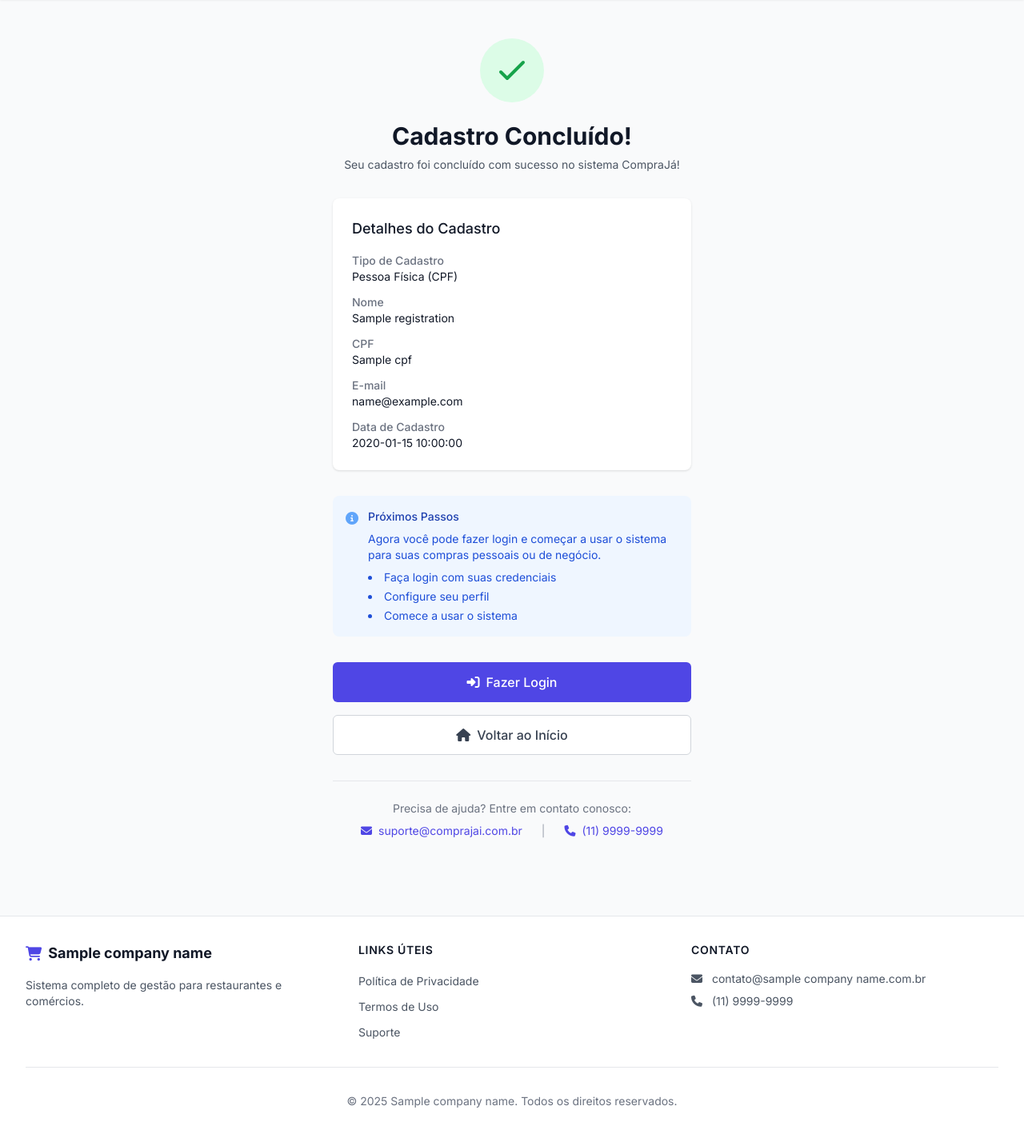
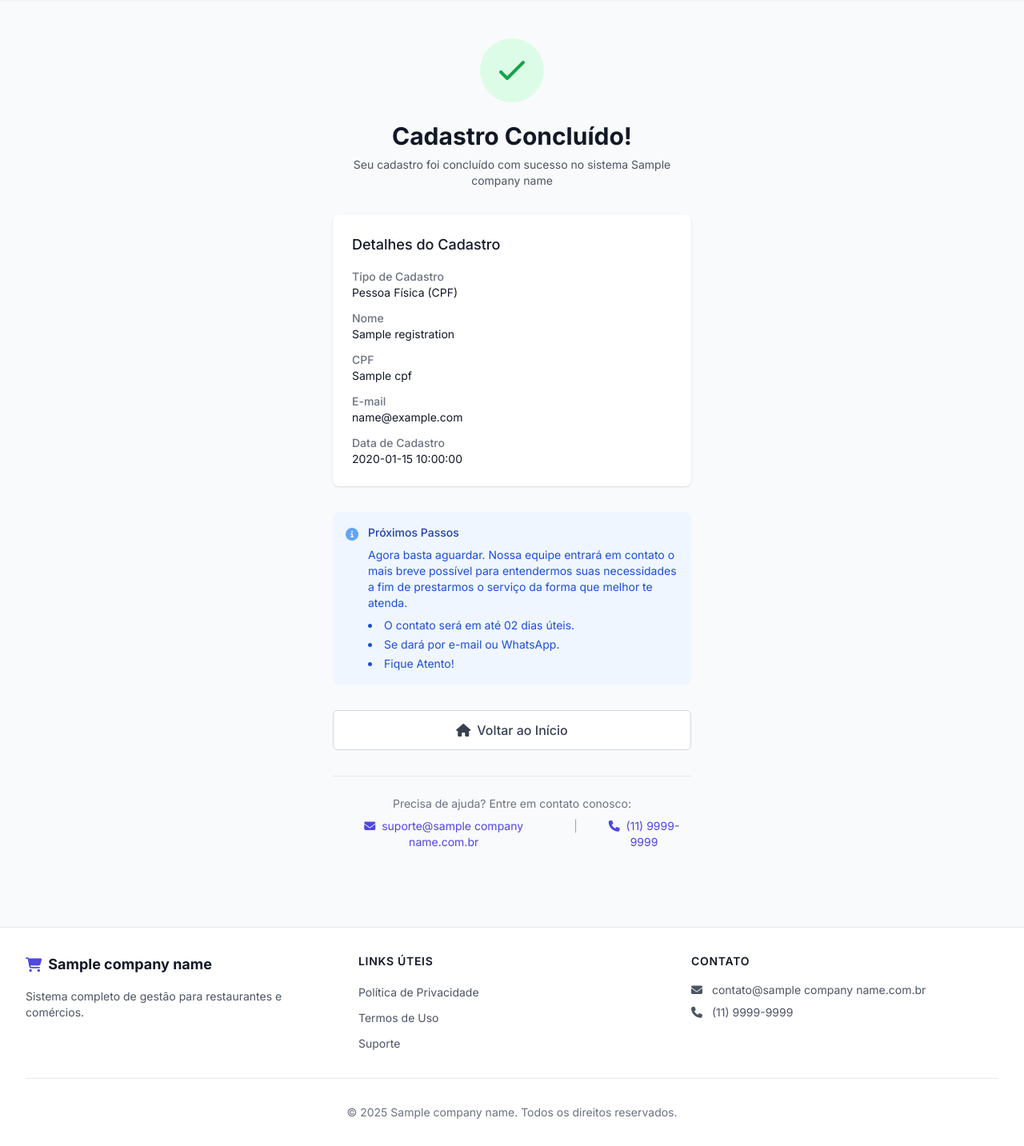
Before and after one commit to halisson-gomides/restaurant-crm, a FastAPI app: template templates/registration/success.html in a window 1280 px wide. Shown: the part 65-1498 px from the top of the page at 80% size. Before the commit the page ends 1450 px from the top, so only its background shows below. Run offline with FastAPI, Linux system fonts and the light colour scheme; the template is opened without the code that fills it: most values are stand-ins (such as "Sample title", 1, 10 or a date in 2020); some libraries are stand-ins or nearby versions.

Commit message:
success registration

```diff
--- a/static/js/stage2.js
+++ b/static/js/stage2.js
@@ -325,6 +325,7 @@
                 } else {
                     // Show error message
                     $(`#${type.toLowerCase()}-validation`).html(`<div class="text-red-600 text-sm mt-1">✗ ${data.message}</div>`);
+                    // $(`#${type.toLowerCase()}`).focus();
                 }
             },
             error: function(xhr, status, error) {
@@ -687,28 +688,54 @@
                     if (response.success) {
                         // Registration completed successfully
                         showSuccessToast('Cadastro realizado com sucesso!');
+                        // Redirect to dedicated success page
+                        window.location.href = `/registration/success/${registrationType}/${response.registration_id}`;
 
                         // Display success message in the form container
-                        const successHtml = `
-                            <div class="mt-8 bg-green-50 border border-green-200 rounded-lg p-8 text-center">
-                                <div class="flex justify-center mb-4">
-                                    <div class="w-16 h-16 bg-green-100 rounded-full flex items-center justify-center">
-                                        <i class="fas fa-check text-green-600 text-2xl"></i>
-                                    </div>
-                                </div>
-                                <h2 class="text-2xl font-bold text-green-800 mb-2">Cadastro Realizado com Sucesso!</h2>
-                                <p class="text-green-700 mb-4">Obrigado por se cadastrar! Em breve entraremos em contato!</p>
-                                <p class="text-sm text-green-600">Você será redirecionado em breve...</p>
-                            </div>
-                        `;
+                        // const successHtml = `
+                        //     <div class="mt-8 bg-green-50 border border-green-200 rounded-lg p-8 text-center">
+                        //         <div class="flex justify-center mb-4">
+                        //             <div class="w-16 h-16 bg-green-100 rounded-full flex items-center justify-center">
+                        //                 <i class="fas fa-check text-green-600 text-2xl"></i>
+                        //             </div>
+                        //         </div>
+                        //         <h2 class="text-2xl font-bold text-green-800 mb-2">Cadastro Concluído!</h2>
+                        //         <p class="text-green-700 mb-4">Seu cadastro foi concluído com sucesso!</p>
+                        //     </div>
 
-                        // Replace form with success message
-                        $('#registration-form').html(successHtml);
+                        //     <!-- Next Steps -->
+                        //     <div class="mt-8 bg-blue-50 rounded-lg p-4">
+                        //         <div class="flex">
+                        //             <div class="flex-shrink-0">
+                        //                 <i class="fas fa-info-circle text-blue-400"></i>
+                        //             </div>
+                        //             <div class="ml-3 text-left">
+                        //                 <h3 class="text-sm font-medium text-blue-800">
+                        //                     Próximos Passos
+                        //                 </h3>
+                        //                 <div class="mt-2 text-sm text-blue-700">
+                        //                     <p>
+                        //                         Agora basta aguardar. Nossa equipe entrará em contato o mais breve possível para entendermos melhor suas
+                        //                         necessidades a fim de prestarmos o serviço da forma que melhor te atenda.
+                        //                     </p>
+                        //                     <ul class="mt-2 list-disc list-inside space-y-1">
+                        //                         <li>Você receberá mensagem por WhatsApp em até 02 dias.</li>
+                        //                         <li>Também poderá receber e-mail do nosso time.</li>
+                        //                         <li>Fique Atento!</li>
+                        //                     </ul>
+                        //                 </div>
+                        //             </div>
+                        //         </div>
+                        //     </div>
+                        // `;
+
+                        // // Replace form with success message
+                        // $('#registration-form').html(successHtml);
 
                         // Redirect to home page after a short delay
-                        setTimeout(function() {
-                            window.location.href = response.redirect_url || '/';
-                        }, 5000);
+                        // setTimeout(function() {
+                        //     window.location.href = response.redirect_url || '/';
+                        // }, 5000);
                     } else {
                         if (response.error) {
                             showErrorToast(response.error);
--- a/templates/registration/select_type.html
+++ b/templates/registration/select_type.html
@@ -10,7 +10,7 @@
                 <i class="fas fa-user-plus text-indigo-600 text-xl"></i>
             </div>
             <h2 class="mt-6 text-center text-3xl font-extrabold text-gray-900">
-                Criar Conta {{ company_name }}!
+                Criar Conta {{ company_name }}
             </h2>
         </div>
 
--- a/templates/registration/success.html
+++ b/templates/registration/success.html
@@ -18,9 +18,9 @@
 
         <p class="mt-2 text-sm text-gray-600">
             {% if registration_type == 'CNPJ' %}
-                Sua empresa foi cadastrada com sucesso no sistema CompraJá!
+                Sua empresa foi cadastrada com sucesso no sistema {{ company_name }}
             {% else %}
-                Seu cadastro foi concluído com sucesso no sistema CompraJá!
+                Seu cadastro foi concluído com sucesso no sistema {{ company_name }}
             {% endif %}
         </p>
 
@@ -86,16 +86,13 @@
                     </h3>
                     <div class="mt-2 text-sm text-blue-700">
                         <p>
-                            {% if registration_type == 'CNPJ' %}
-                                Agora você pode configurar sua conta e começar a usar o sistema para gerenciar compras e estoque da sua empresa.
-                            {% else %}
-                                Agora você pode fazer login e começar a usar o sistema para suas compras pessoais ou de negócio.
-                            {% endif %}
+                            Agora basta aguardar. Nossa equipe entrará em contato o mais breve possível para entendermos suas
+                            necessidades a fim de prestarmos o serviço da forma que melhor te atenda.
                         </p>
                         <ul class="mt-2 list-disc list-inside space-y-1">
-                            <li>Faça login com suas credenciais</li>
-                            <li>Configure seu perfil</li>
-                            <li>Comece a usar o sistema</li>
+                            <li>O contato será em até 02 dias úteis.</li>
+                            <li>Se dará por e-mail ou WhatsApp.</li>
+                            <li>Fique Atento!</li>
                         </ul>
                     </div>
                 </div>
@@ -104,12 +101,13 @@
 
         <!-- Action Buttons -->
         <div class="mt-8 space-y-4">
+            <!--
             <a href="/auth/login"
                class="w-full inline-flex justify-center items-center px-6 py-3 border border-transparent text-base font-medium rounded-md text-white bg-indigo-600 hover:bg-indigo-700">
                 <i class="fas fa-sign-in-alt mr-2"></i>
                 Fazer Login
             </a>
-
+            -->
             <a href="/"
                class="w-full inline-flex justify-center items-center px-6 py-3 border border-gray-300 text-base font-medium rounded-md text-gray-700 bg-white hover:bg-gray-50">
                 <i class="fas fa-home mr-2"></i>
@@ -123,10 +121,10 @@
                 Precisa de ajuda? Entre em contato conosco:
             </p>
             <div class="mt-2 flex justify-center space-x-6">
-                <a href="mailto:suporte@comprajai.com.br"
+                <a href="mailto:suporte@{{company_name | lower | remove_accents}}.com.br"
                    class="text-sm text-indigo-600 hover:text-indigo-500">
                     <i class="fas fa-envelope mr-1"></i>
-                    suporte@comprajai.com.br
+                    suporte@{{company_name | lower | remove_accents}}.com.br
                 </a>
                 <span class="text-sm text-gray-400">|</span>
                 <a href="tel:+5511999999999"
```
